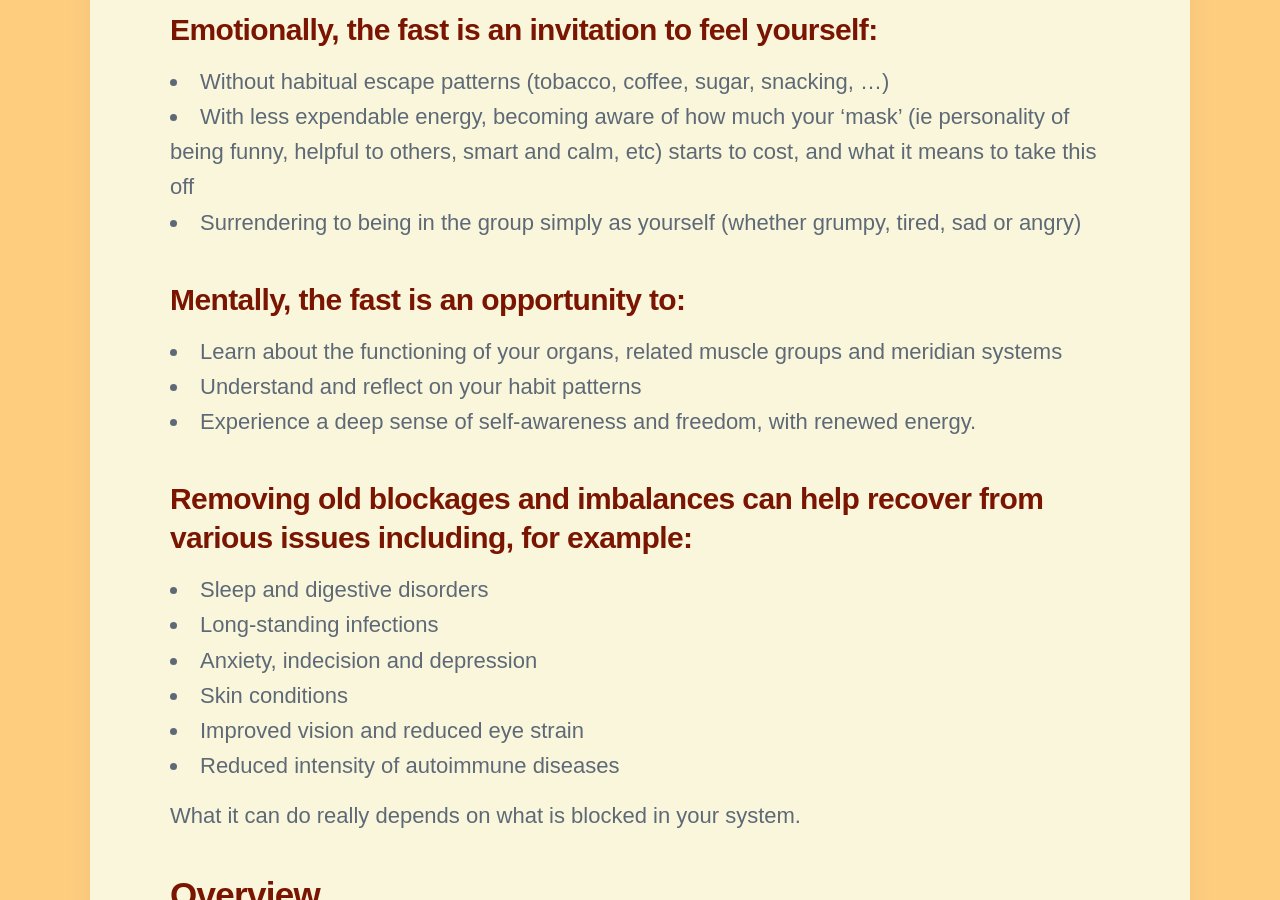
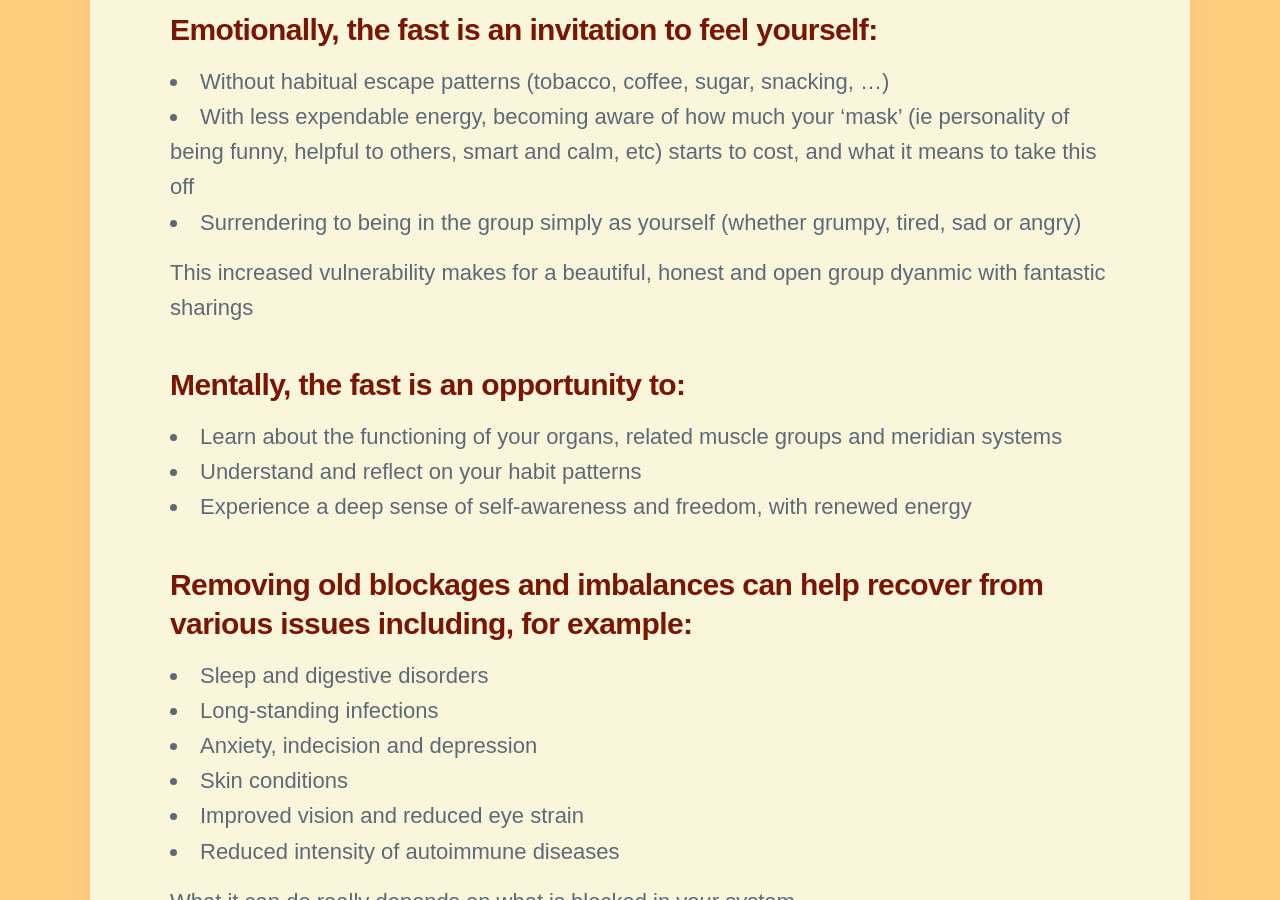
Before and after one commit to threekeytherapy/threekeytherapy.com, a Jekyll site: the page built from _workshops/fast-retreat.md, in a window 1280 px wide and 900 px high, scrolled down 1841 px. Built offline with Jekyll 4.4.1, drawn with Linux system fonts in a browser that asks for light colours; nearby versions of some CDN libraries; some web fonts are replaced.

Commit message:
add sentence

```diff
--- a/_workshops/fast-retreat.md
+++ b/_workshops/fast-retreat.md
@@ -32,10 +32,12 @@ This fast aims to let every organ rest, with each day's activities focusing on c
 - With less expendable energy, becoming aware of how much your 'mask' (ie personality of being funny, helpful to others, smart and calm, etc) starts to cost, and what it means to take this off
 - Surrendering to being in the group simply as yourself (whether grumpy, tired, sad or angry)
 
+This increased vulnerability makes for a beautiful, honest and open group dyanmic with fantastic sharings
+
 ### Mentally, the fast is an opportunity to:
 - Learn about the functioning of your organs, related muscle groups and meridian systems
 - Understand and reflect on your habit patterns
-- Experience a deep sense of self-awareness and freedom, with renewed energy.
+- Experience a deep sense of self-awareness and freedom, with renewed energy
 
 ### Removing old blockages and imbalances can help recover from various issues including, for example:
 - Sleep and digestive disorders
```
